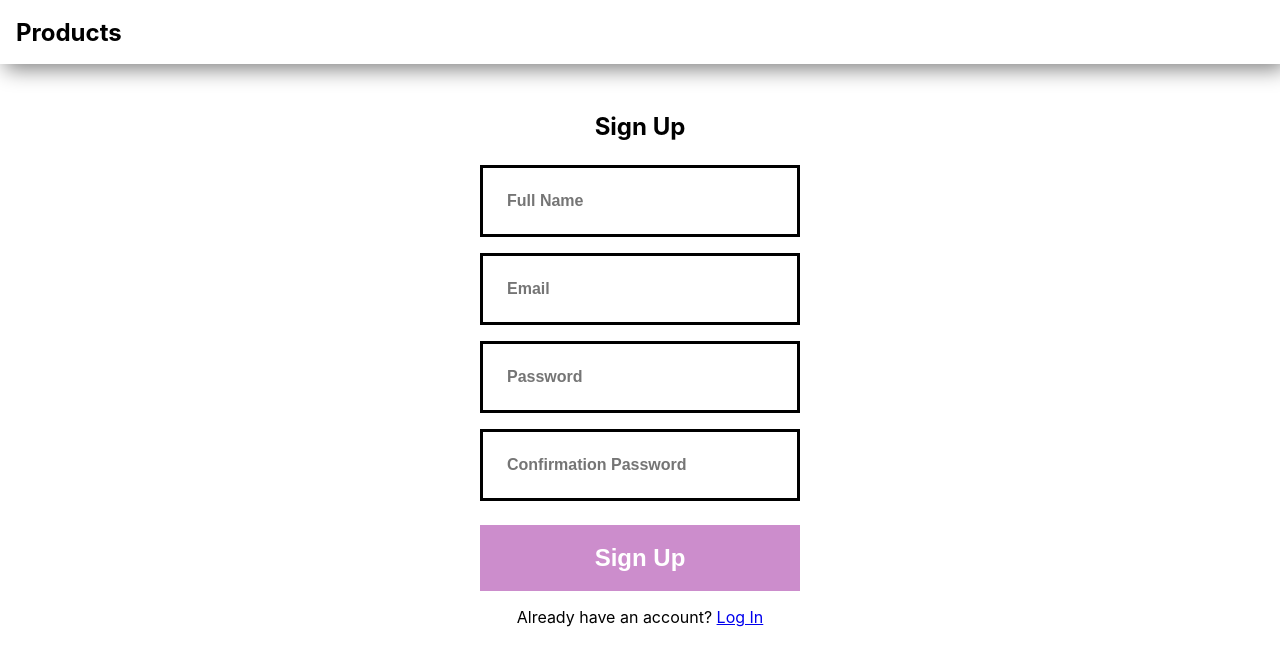
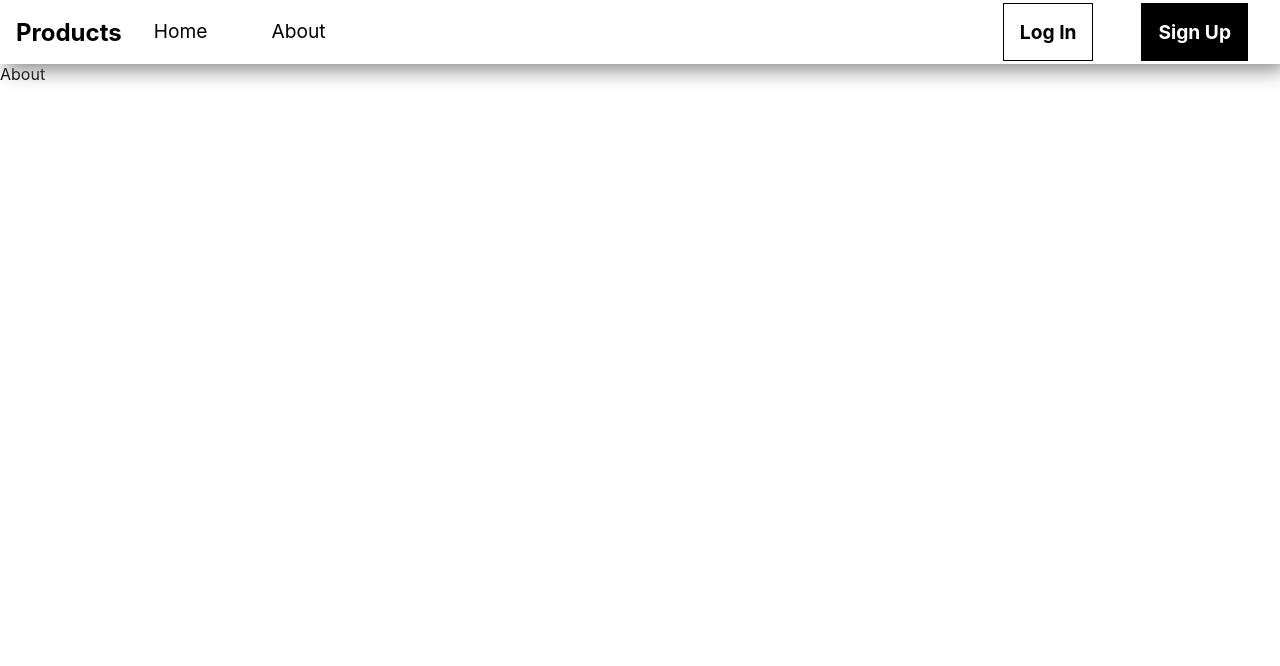
Before and after one commit to acuellarh/auctionProducts, a React (Create React App) app: page /about in a window 1280 px wide. Shown: the top 666 px of the page. Built offline with nearby package versions, Linux system fonts and the light colour scheme.

Commit message:
Add Router

```diff
--- a/package.json
+++ b/package.json
@@ -8,6 +8,7 @@
 		"@testing-library/user-event": "^13.5.0",
 		"react": "^18.1.0",
 		"react-dom": "^18.1.0",
+		"react-router-dom": "^6.3.0",
 		"react-scripts": "5.0.1",
 		"web-vitals": "^2.1.4"
 	},
--- a/src/App.js
+++ b/src/App.js
@@ -1,15 +1,22 @@
 import React from 'react';
 import './App.css';
-// import { Login } from './components/Login';
+import { Route, Routes } from 'react-router-dom';
 import { Navbar } from './components/Navbar';
 import { Signup } from './components/Signup';
+import { Login } from './components/Login';
+import { Home } from './components/Home';
+import { About } from './components/About';
 
 function App() {
 	return (
 		<>
 			<Navbar/>
-			<Signup/>
-			{/* <Login/> */}
+				<Routes>
+					<Route path='/' element={<Login/>}/>
+					<Route path='/signup' element={<Signup/>}/>
+					<Route path='/home' element={<Home/>}/>
+					<Route path='/about' element={<About/>}/>
+				</Routes>
 		</>
 	);
 }
--- /dev/null
+++ b/src/components/About.js
@@ -0,0 +1,7 @@
+import React from 'react';
+
+export const About = () => {
+  return (
+    <p>About</p>
+  )
+}
--- /dev/null
+++ b/src/components/Home.js
@@ -0,0 +1,7 @@
+import React from 'react';
+
+export const Home = () => {
+  return (
+    <p>Home</p>
+  )
+}
--- a/src/components/Navbar.js
+++ b/src/components/Navbar.js
@@ -1,4 +1,5 @@
 import React, { useState } from 'react';
+import { Link } from 'react-router-dom';
 import './navbar.css';
 
 
@@ -25,10 +26,10 @@ export const Navbar =()=>{
 
         </button>
         <nav className={active ? 'navbar__menu is-active' : 'navbar__menu'}>
-          <a className='navbar__link' href="#inicio">Home</a>
-          <a className='navbar__link' href="#acerca">About</a>
-          <a className='navbar__link navbar__button' href="#Login">Log In</a>
-          <a className='navbar__link navbar__button navbar__button--dark' href="#signup">Sign Up</a>
+          <Link className='navbar__link' to='/home'>Home</Link>
+          <Link className='navbar__link' to="/about">About</Link>
+          <Link className='navbar__link navbar__button' to='/'>Log In</Link>
+          <Link className='navbar__link navbar__button navbar__button--dark' to='/signup'>Sign Up</Link>
         </nav>
       </section>
     </header>
--- a/src/components/navbar.css
+++ b/src/components/navbar.css
@@ -40,7 +40,6 @@
 }
 
 .navbar__menu {
-  background-color:  rgb(204, 141, 204);
   position: fixed;
   left: 0;
   bottom: 4rem;
@@ -86,6 +85,8 @@
     width: 100%;
     display: flex;
     flex-direction: row;
+    opacity: 1;
+    pointer-events: auto;
   }
 
 
--- a/src/index.js
+++ b/src/index.js
@@ -3,11 +3,14 @@ import ReactDOM from 'react-dom/client';
 import './index.css';
 import App from './App';
 import reportWebVitals from './reportWebVitals';
+import { BrowserRouter } from 'react-router-dom';
 
 const root = ReactDOM.createRoot(document.getElementById('root'));
 root.render(
 	<React.StrictMode>
-		<App />
+	  <BrowserRouter>
+    	<App />
+    </BrowserRouter>
 	</React.StrictMode>
 );
 
```
Also changed, not shown: 1 other file (tests, documents, lock files or other folders).
